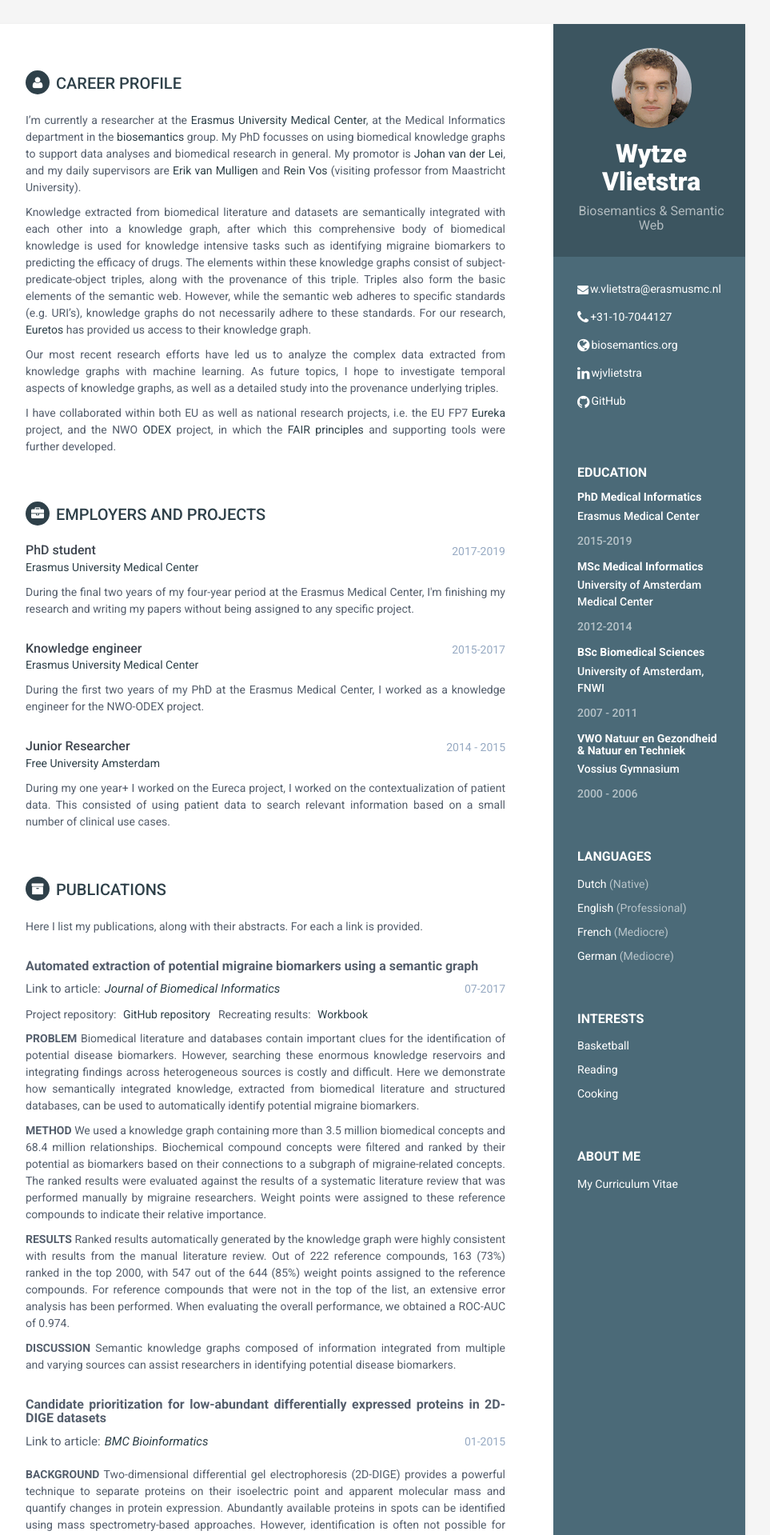
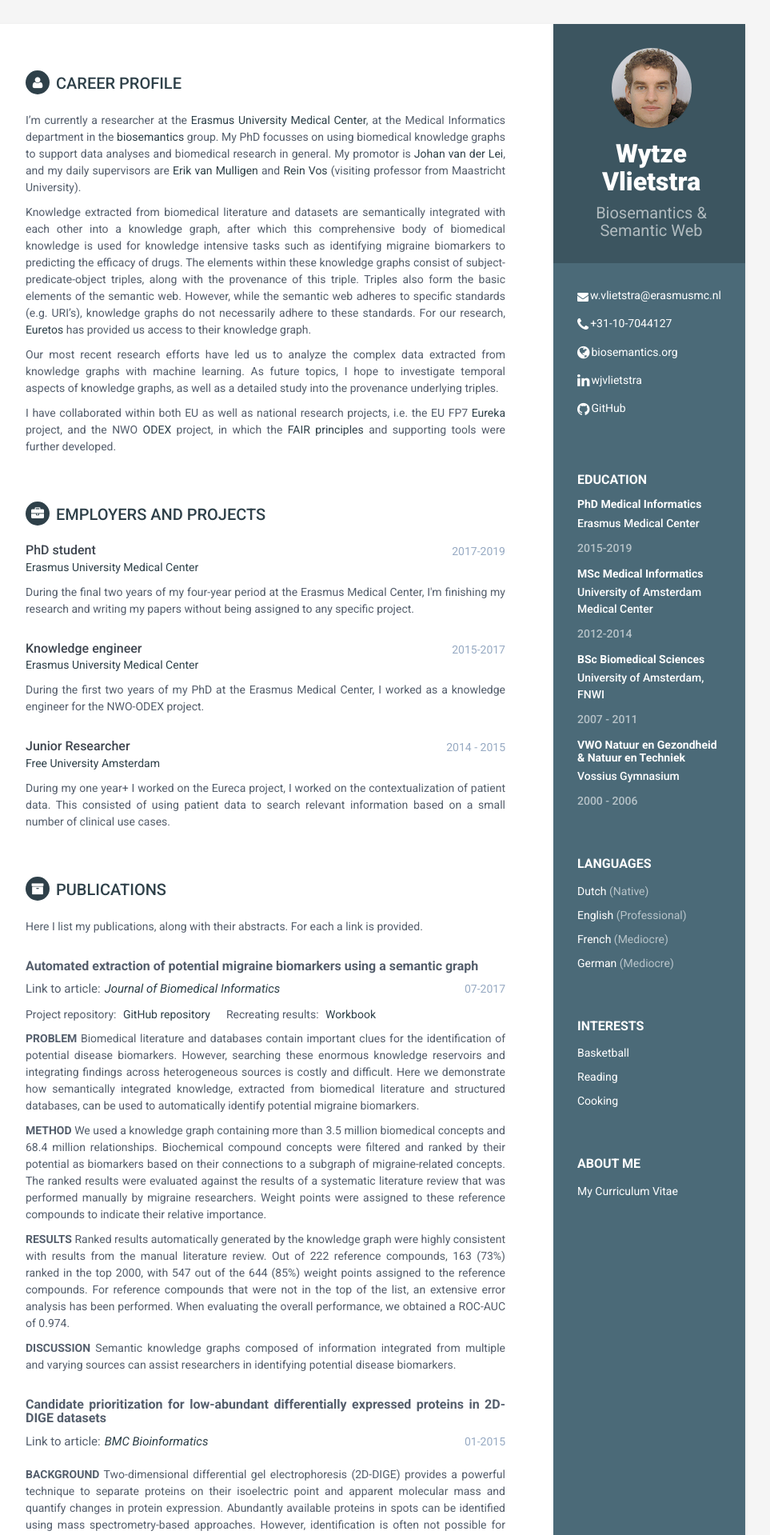
Before and after one commit to Wytz/wytz.github.io, a Jekyll site: the page built from index.html, in a window 1280 px wide. Shown: the top 1919 px of the page at 80% size, without its empty margins (188-1151 px from the left). Built offline with Jekyll 4.4.1, drawn with Linux system fonts in a browser that asks for light colours.

Commit message:
more padding

```diff
--- a/_includes/projects.html
+++ b/_includes/projects.html
@@ -26,7 +26,7 @@
 
 	    {% if project.workbook %}
 
-	    <div class="project-link" style="padding-left:10px">Recreating results:<a href="{{ project.workbook }}" style="padding-left:5px;"> Workbook </a></div>
+	    <div class="project-link" style="padding-left:20px">Recreating results:<a href="{{ project.workbook }}" style="padding-left:5px;"> Workbook </a></div>
 
 	    {% endif %}
 
--- a/assets/css/styles-6.css
+++ b/assets/css/styles-6.css
@@ -83,7 +83,7 @@ p {
 }
 .sidebar-wrapper .tagline {
   color: rgba(255, 255, 255, 0.6);
-  font-size: 16px;
+  font-size: 20px;
   font-weight: 400;
   margin-top: 0;
   margin-bottom: 0;
```
